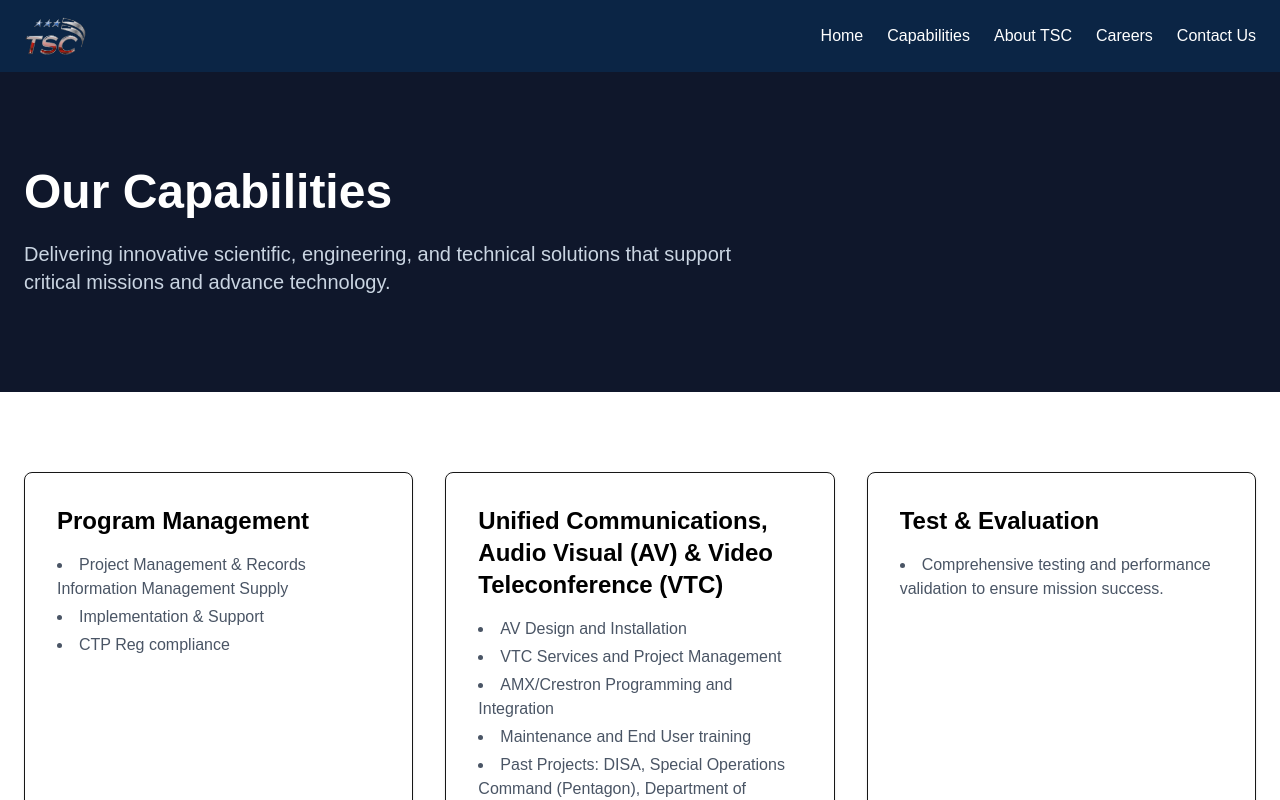
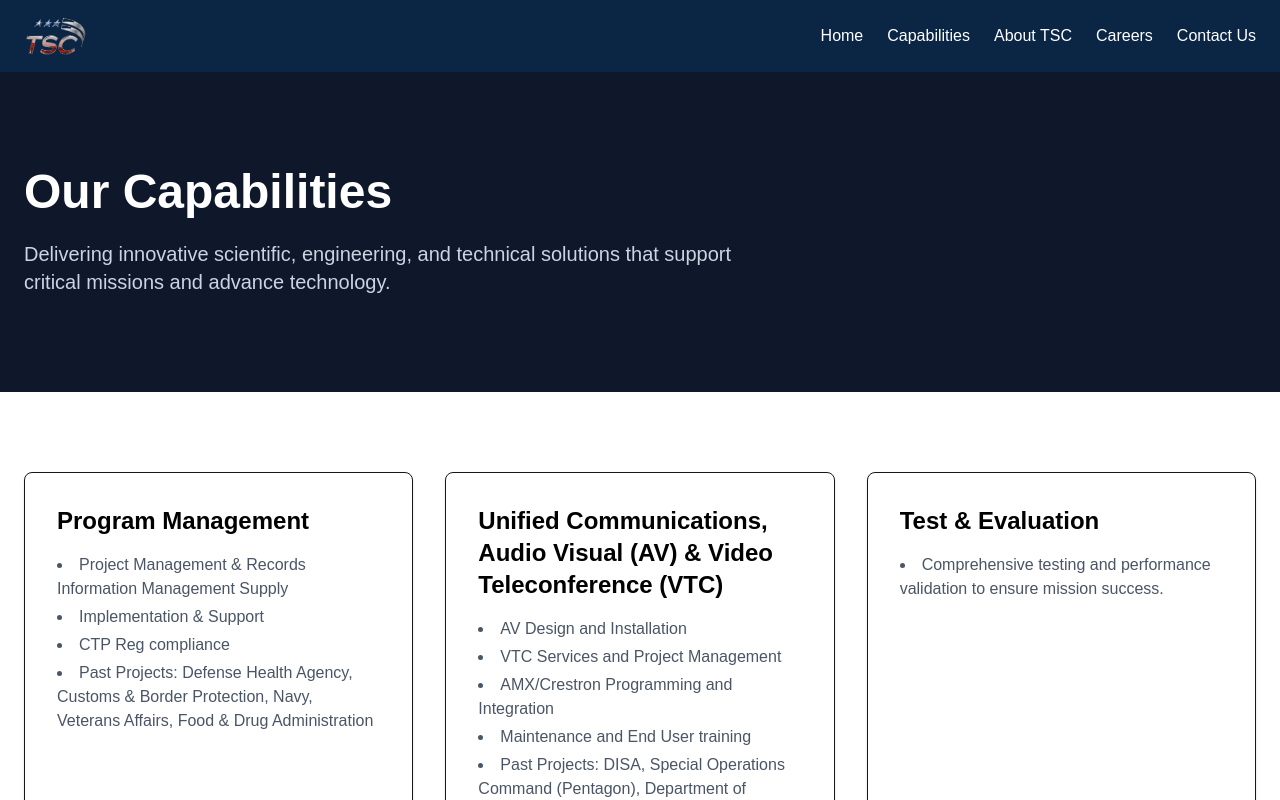
Before and after one commit to techscicorpweb/techscicorp-prod, a Next.js app: page /capabilities in a window 1280 px wide. Shown: the top 800 px of the page. Built offline with nearby package versions, Linux system fonts and the light colour scheme.

Commit message:
program mgmt content

```diff
--- a/src/app/capabilities/page.tsx
+++ b/src/app/capabilities/page.tsx
@@ -13,6 +13,7 @@ const capabilities = [
       "Project Management & Records Information Management Supply",
       "Implementation & Support",
       "CTP Reg compliance",
+	  "Past Projects: Defense Health Agency, Customs & Border Protection, Navy, Veterans Affairs, Food & Drug Administration",
     ],
   },
   {
```
